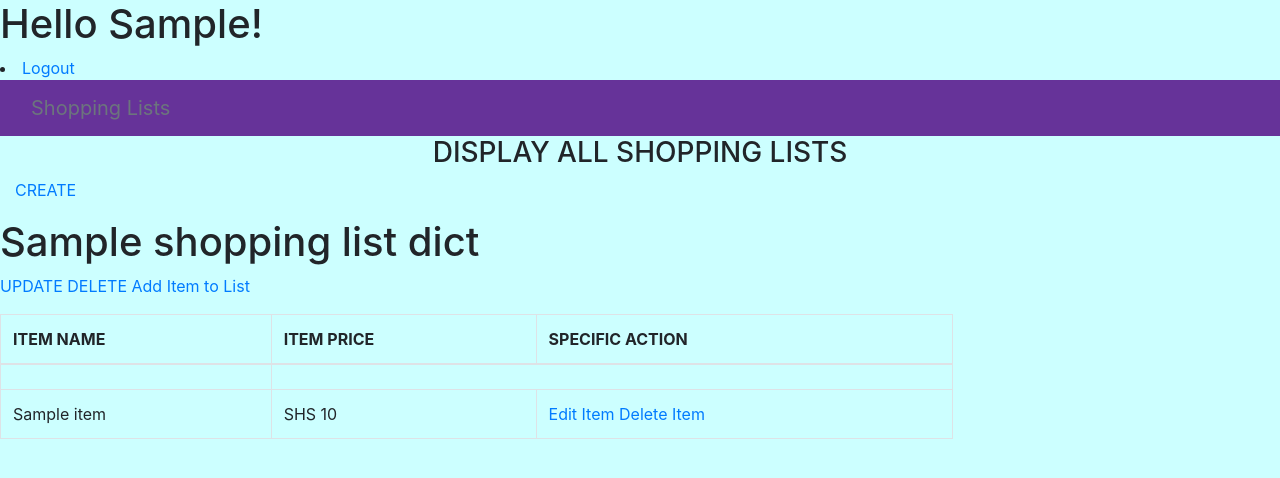
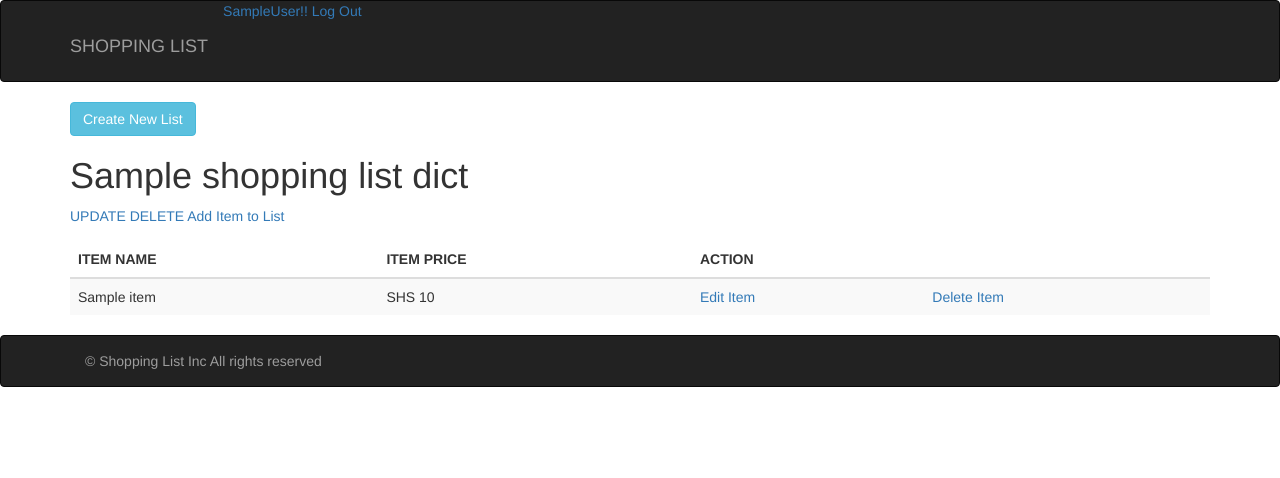
Before and after one commit to ivanatu/Shopping_List, a Flask app: template app/templates/pages.html in a window 1280 px wide. Shown: the top 478 px of that part. Run offline with Flask 2, Linux system fonts and the light colour scheme; the template is opened without the code that fills it: most values are stand-ins (such as "Sample title", 1, 10 or a date in 2020); the page is wider than the window, and the part outside it is not shown; some libraries are stand-ins or nearby versions.

Commit message:
Update pages.html

```diff
--- a/app/templates/pages.html
+++ b/app/templates/pages.html
@@ -2,38 +2,34 @@
 <html lang="en">
 <head>
     <meta charset="UTF-8">
-    <link rel="stylesheet" href="{{ url_for('static', filename='css/bootstrap.min.css') }}">
-    <link rel="stylesheet" href="{{ url_for('static', filename='css/bootstrap-theme.min.css') }}">
-    <link rel="stylesheet" type="text/css" href="{{ url_for('static', filename='styles.css') }}"/>
-    <title>Sign Up</title>
+    <link rel="stylesheet" href="../static/css/bootstrap.min.css">
+    <link rel="stylesheet" href="../static/css/styles.css">
+    <title>My Lists</title>
 </head>
 <body>
-<!-- Header navigation bar -->
-<h1>Hello {{first_name}}!</h1>
-
-<li><a href="{{url_for('logout')}}" class="navbar-link">Logout</a></li>
-<nav class="navbar navbar">
-    <div class="container-fluid">
-        <div class="navbar-header">
-            <a href="#" class="navbar-brand text-muted">Shopping Lists</a>
-        </div>
-    </div>
-
+<!-- header navigation bar -->
+<nav class="navbar navbar-inverse fixed-top bg-faded navbar-toggleable-sm " >
+    <div class="container">
+        <h1 class="navbar-brand m-o align-content-end mr-auto">SHOPPING LIST</h1>
+        <div class="navbar-nav ">
+            <a class="nav-item nav-link active">{{first_name}}{{last_name}}!!</a>
+            <a class="nav-item nav-link" href="{{url_for('logout')}}">Log Out</a>
+        </div><!-- navbar-->
+    </div><!-- container -->
 </nav>
 
-
-<form class="form-horizontal" action="/pages" >
-    <h3 class="text-center">DISPLAY ALL SHOPPING LISTS</h3>
-    <div class="row">
-        <div class="col-md-9 col-md-offset-3">
-        <div class="form-group">
-                <p class="col-sm-offset-3 col-sm-9">
-                <a class="navbar-link" href="{{url_for('create_shopping_list')}}">CREATE</a>
-            </div>
+<!-- View lists that have been created-->
+<div class="container items" >
+    <div class="form-group float-right">
+        <!-- Trigger the modal with add item button -->
+        <form action="{{url_for('create_shopping_list')}}">
+        <button class=" btn btn-info" type="submit">Create New List</button>
+        </form>
+    </div><!-- container-->
+ <!-- Table of lists that have been created-->
 
              {% if shopping_list_dict %}
                 {% for title, shopping_list in shopping_list_dict.items() %}
-                           <table class="table table-bordered">
                          <h1>{{title}}</h1>
                           <th>                    </th>
 
@@ -42,35 +38,45 @@
                          <a class="navbar-link" href='/remove_shopping_list/{{title}}'>DELETE</a>
                          <a class="navbar-link" href="{{url_for('add_item')}}">Add Item to List</a>
                          </div>
-                    {% if shopping_list.items %}
+                            <table class="table table-hover table-striped">
                                  <thead>
                                 <tr>
                                     <th>ITEM NAME</th>
                                     <th>ITEM PRICE</th>
-                           <th>SPECIFIC ACTION</th>
+                                    <th colspan="2">ACTION</th>
                                 </tr>
                                 </thead>
+                                <tbody>
+                            {% if shopping_list.items %}
                                {% for name, item in shopping_list.items.items() %}
 
-                        <tbody>
+
+
                                 <tr>
                                 <td>{{name}}</td>
                                 <td>SHS {{item.price}}</td>
-                           <td><a class="navbar-link" href="{{url_for('edit_item')}}">Edit Item</a>
-                               <a class="navbar-link" href='/remove_item/{{title}}/{{name}}'>Delete Item</a>
-                           </td>
+                                <td><a class="navbar-link" href="{{url_for('edit_item')}}">Edit Item</a></td>
+                                <td><a class="navbar-link" href='/remove_item/{{title}}/{{name}}'>Delete Item</a></td>
                                 </tr>
-                        </tbody>
-                       {% endfor %}
-                    {% endif %}
+
                             {% endfor %}
                     {% endif %}
                     </tbody>
                             </table>
-
-        </div>
+                {% endfor %}
+            {% endif %}
 </div>
 
-</form>
+    <!-- contents of footer navigation bar -->
+    <footer class="navbar fixed-bottom navbar-inverse navbar-toggleable-sm " >
+        <div class="container">
+            <span class="navbar-text ml-auto">&copy; Shopping List Inc All rights reserved</span>
+        </div>
+
+    </footer>
+
+<script src="../static/js/jquery.slim.min.js"></script>
+<script src="../static/js/bootstrap.min.js"></script>
+<script src="../static/js/scripts.js"></script>
 </body>
 </html>
```
Lines whose indentation alone changed are shown as unchanged.
